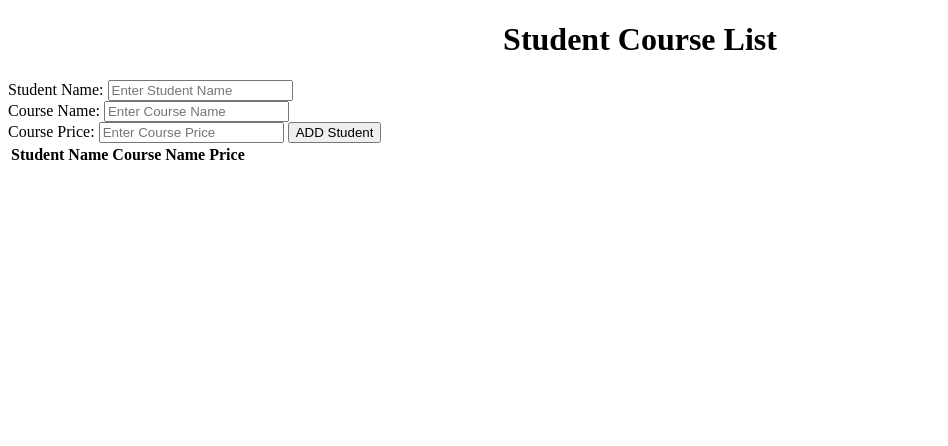
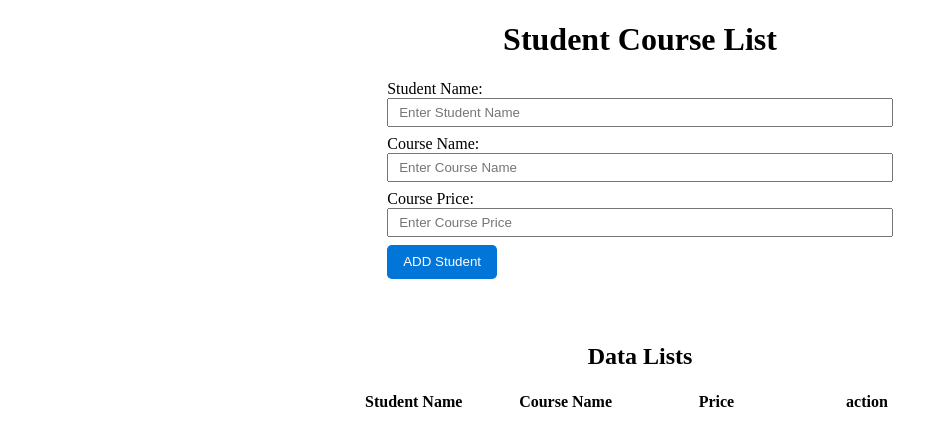
Before and after one commit to saifulsilam/listapp, a plain HTML site: page index.html in a window 1280 px wide. Shown: the whole page, without its empty margins (0-948 px from the left). Drawn offline with Linux system fonts and the light colour scheme.

```diff
--- a/App.js
+++ b/App.js
@@ -2,6 +2,8 @@ const studentName= document.getElementById("studentName");
 const courseName= document.getElementById("courseName");
 const price= document.getElementById("price");
 const addBtn = document.querySelector(".submit");
+
+
 const studentLists = document.getElementById("studentList");
 
 addBtn.addEventListener("click",
@@ -77,4 +79,5 @@ function(event){
     }
 
 
+
 })
--- a/index.html
+++ b/index.html
@@ -20,25 +20,39 @@
   </head>
   <body>
     <div class="container">
+
+      <div class="header">
         <h1>Student Course List</h1>
       </div>
-    <form>
+        <form class="studentForm">
+          <div class="form-group">
             <label>Student Name: </label>
-        <input type="text" id="studentName" name="studentname" value="" placeholder="Enter Student Name"><br/>
+            <input type="text" id="studentName" name="studentname" value="" placeholder="Enter Student Name">
+          </div>
+          <div class="form-group">
             <label>Course Name: </label>
-        <input type="text" id="courseName" name="studentname" value="" placeholder="Enter Course Name"><br/>
+            <input type="text" id="courseName" name="studentname" value="" placeholder="Enter Course Name">
+          </div>
+          <div class="form-group">
             <label>Course Price: </label>
             <input type="number" id="price" name="studentname" value="" placeholder="Enter Course Price">
+          </div>
           <button type="submit" class="submit">ADD Student</button>
       </form>
 
+
+    </div>
     <div class="studentData">
+      <div class="header">
+        <h2>Data Lists</h2>
+      </div>
       <table class="studentContainer">
           <thead>
               <tr>
                   <th>Student Name</th>
                   <th>Course Name</th>
                   <th>Price</th>
+                  <th>action</th>
               </tr>
 
           </thead>
@@ -54,6 +68,10 @@
   </div>
 
 
+
+
+
+
     <!-- jQuery (necessary for Bootstrap's JavaScript plugins) -->
     <!-- <script src="https://ajax.googleapis.com/ajax/libs/jquery/1.12.4/jquery.min.js"></script> -->
     <!-- Include all compiled plugins (below), or include individual files as needed -->
--- a/main.css
+++ b/main.css
@@ -1,4 +1,47 @@
 .container{
     max-width: 114rem;
+    box-sizing: border-box;
+
+}
+input[type=email],input[type=text],input[type=password],input[type=number]{
+    display: inline-block;
+    width: 100%;
+    box-sizing: border-box;
+    padding:5px 10px;
+    margin-bottom: 0.5rem;
+}
+.header{
     text-align: center;
 }
+.studentForm{
+    width: 40%;
+    margin: 0 auto;
+}
+button{
+    background-color: #0275d8;
+    border: none;
+    color: white;
+    padding: 0.6rem 1rem;
+    border-radius: 0.3rem;
+}
+.studentData{
+
+    margin: 0 auto;
+    margin-left: 20%;
+    margin-right: 20%;
+    margin-top: 4rem;
+}
+.studentData table{
+    width: 80%;
+    margin: 0 auto;
+}
+.studentData th{
+    width: 10rem;
+
+}
+.btn{
+    padding: 0.5rem 0.7rem;
+    background-color: #d9534f;
+    border: none;
+    color: white;
+}
```
Lines whose indentation alone changed are shown as unchanged.
